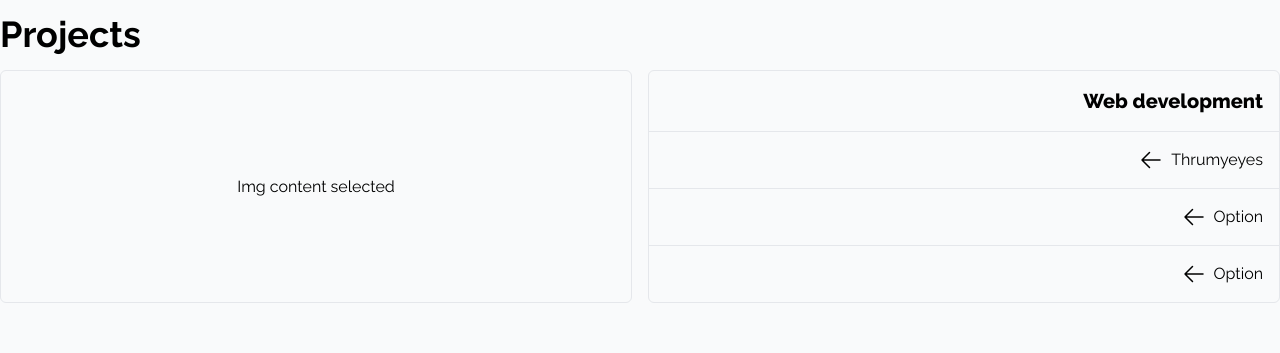
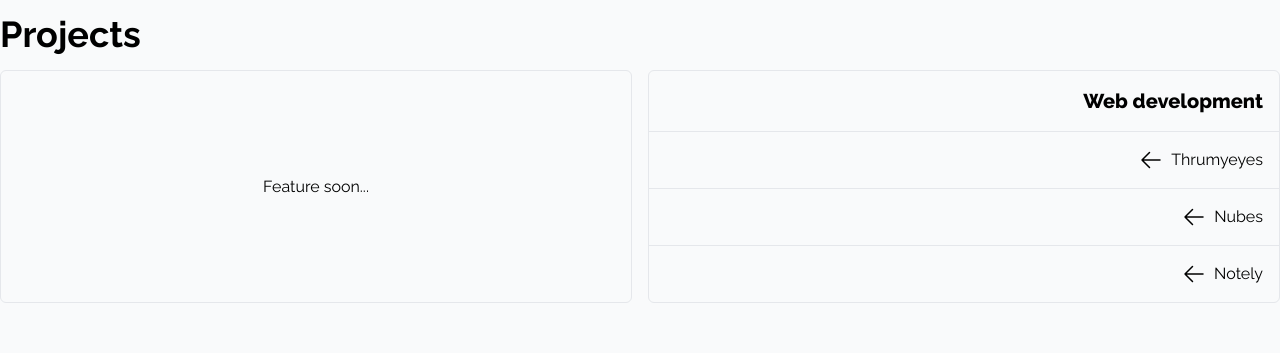
Before and after one commit to Dazzae-exe/chris_portfolio, a React (Vite) app: page / in a window 1280 px wide. Shown: the part 786-1139 px from the top of the page. Built offline with nearby package versions, Linux system fonts and the light colour scheme.

Commit message:
modifying projects

```diff
--- a/src/features/projects/Projects.jsx
+++ b/src/features/projects/Projects.jsx
@@ -24,7 +24,7 @@ function Projects() {
       <div className="container w-full h-fit mx-auto grid grid-cols-12 gap-4">
         <h2 className="text-4xl font-bold col-span-12">Projects</h2>
         <div className="col-span-6 w-full bg-transparent p-4 flex items-center justify-center border rounded-md">
-          Img content selected
+          Feature soon...
         </div>
         <div className="col-span-6 w-full h-full border rounded-md">
           <ul className="w-full h-full last:border-b-0">
@@ -37,11 +37,11 @@ function Projects() {
             </li>
             <li className="border-b p-4 w-full flex items-center justify-end gap-x-2 hover:gap-x-8 transition-all duration-150 ease-in-out cursor-pointer">
             <span><ArrowLeftIcon width={24}/></span>
-              <h4>Option</h4>
+              <h4>Nubes</h4>
             </li>
             <li className="p-4 w-full flex items-center justify-end gap-x-2 hover:gap-x-8 transition-all duration-150 ease-in-out cursor-pointer">
             <span><ArrowLeftIcon width={24}/></span>
-              <h4>Option</h4>
+              <h4>Notely</h4>
             </li>
           </ul>
         </div>
```
